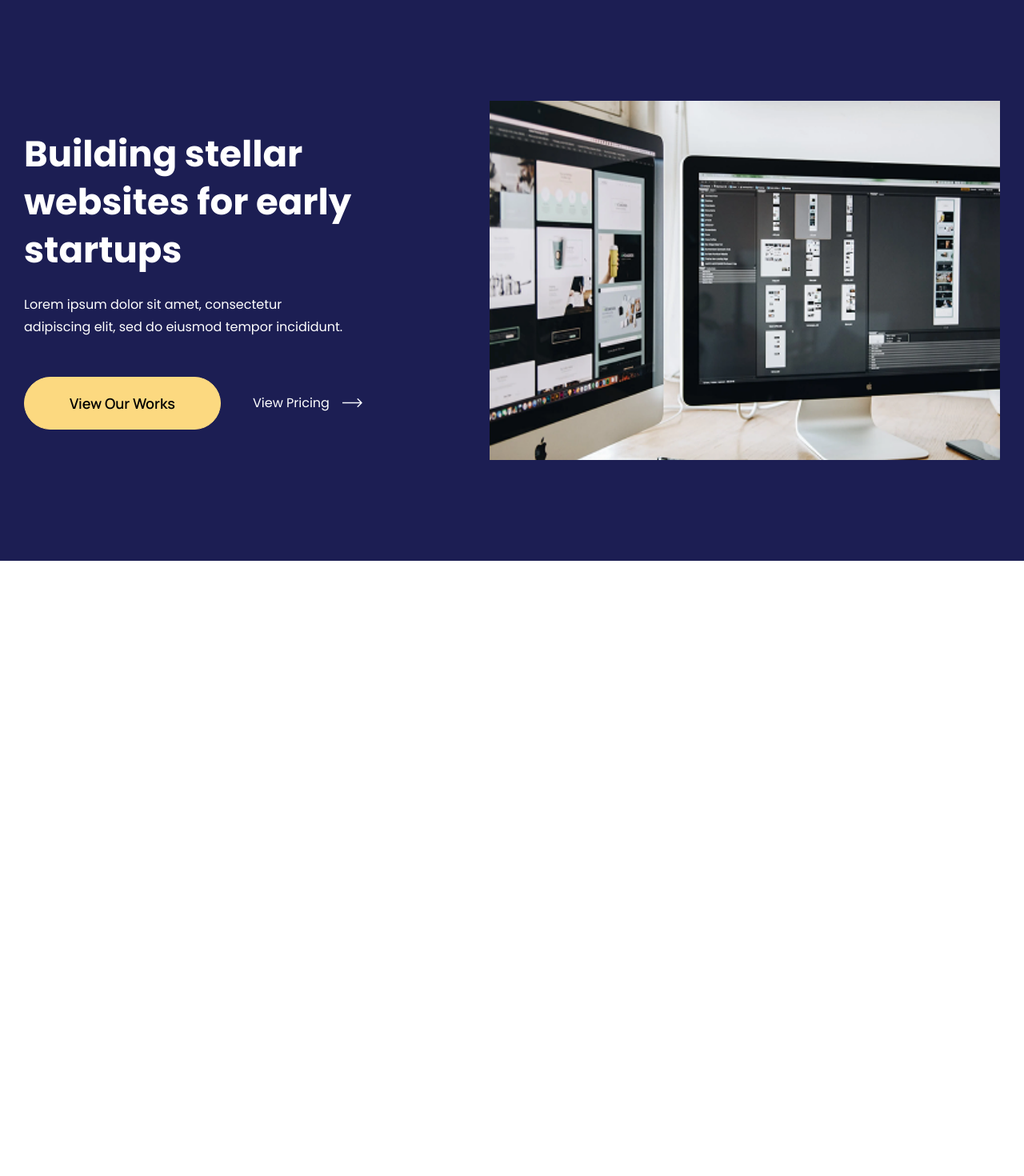
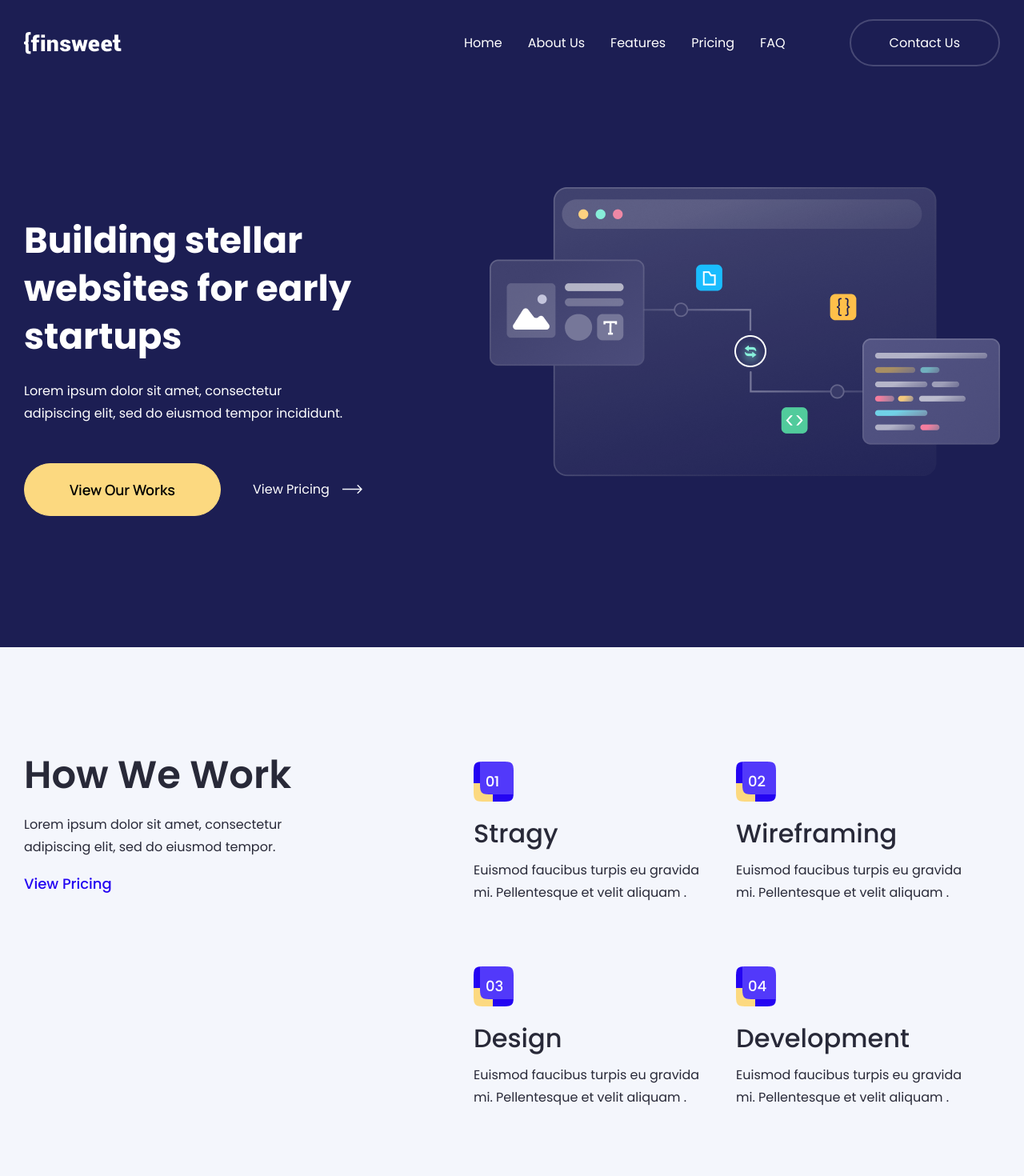
Before and after one commit to Roni006/finsweet, a React app: page / in a window 1280 px wide. Shown: the top 1470 px of the page at 80% size. Before the commit the page ends 800 px from the top, so only its background shows below. Built offline with nearby package versions, Linux system fonts and the light colour scheme; the HTML template or start-up script is replaced by a standard one.

Commit message:
added essential components in home page

```diff
--- a/src/components/Home/Home.jsx
+++ b/src/components/Home/Home.jsx
@@ -13,24 +13,18 @@ import OurMission from "../../Pages/OurMission/OurMission";
 import OurTeam from "../../Pages/OurTeam/OurTeam";
 import Pricing from "../../Pages/Pricing/Pricing";
 import Benefit from "../../Pages/Benefit/Benefit";
+import FAQ from "../../Pages/FAQ/FAQ";
 
 const Home = () => {
   return (
     <>
       <Banner />
-      {/* <Work />
+      <Work />
       <OurProject />
-      <Feature />
-      <OurClients />
-      <Inqiry />
-      <Blog />
-      <AboutUs />
-      <WhoWe />
-      <Process />
-      <OurMission />
-      <Benefit/>
-      <OurTeam />
-      <Pricing /> */}
+      <Feature/>
+      <FAQ/>
+      <Inqiry/>
+      <Blog/>
     </>
   );
 };
--- a/src/layout/RootLayout.jsx
+++ b/src/layout/RootLayout.jsx
@@ -5,7 +5,7 @@ import { Outlet } from "react-router";
 const RootLayout = () => {
   return (
     <>
-      {/* <Navbar /> */}
+      <Navbar />
       <Outlet />
     </>
   );
```
